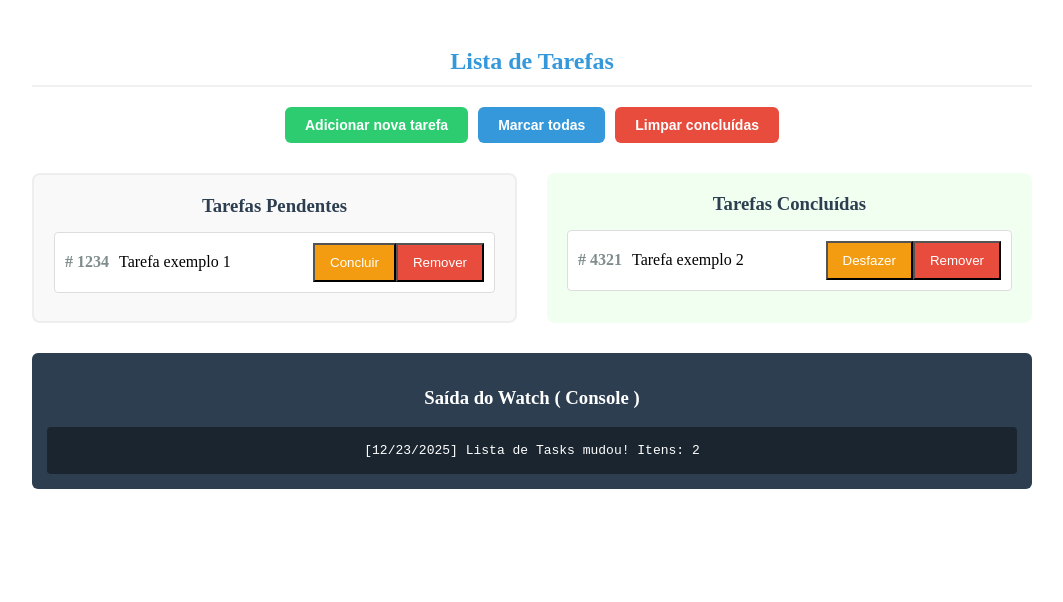
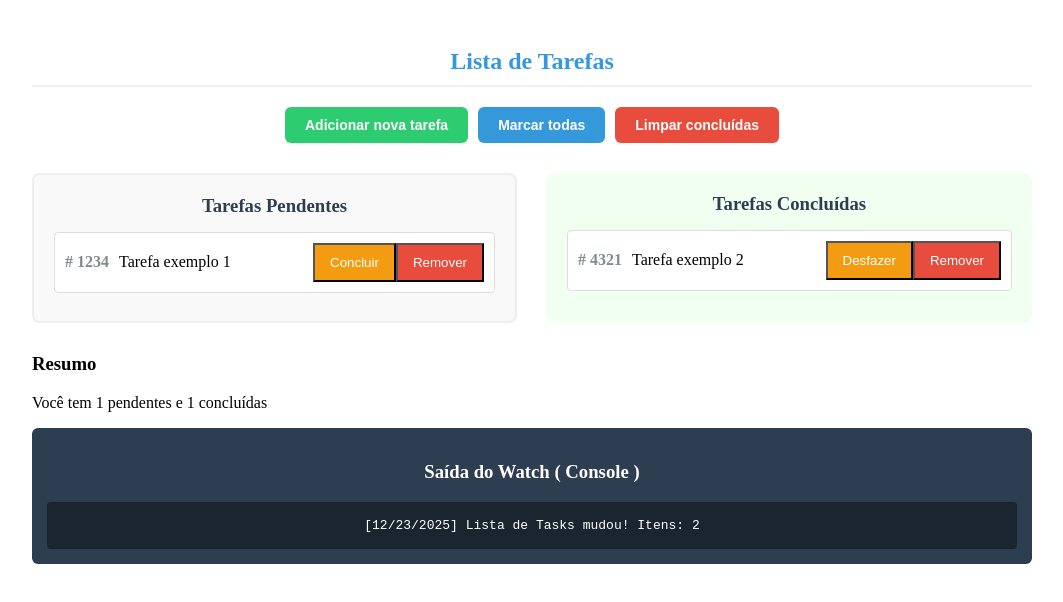
Before and after one commit to DaviRFerreir4/Vue.js, a Vue app in the folder Rocketseat/01-Teoria/01-Fundamentos-do-Vue/: page / in a window 1280 px wide. Shown: the top 602 px of the page, without its empty margins (108-1171 px from the left). Built offline with nearby package versions, Linux system fonts and the light colour scheme.

Commit message:
Trabalhando com v-else e v-else-if

```diff
--- a/Rocketseat/01-Teoria/01-Fundamentos-do-Vue/src/components/TaskList.vue
+++ b/Rocketseat/01-Teoria/01-Fundamentos-do-Vue/src/components/TaskList.vue
@@ -23,6 +23,10 @@
     <div class="tasks-container">
       <div class="pending-tasks">
         <h3>Tarefas Pendentes</h3>
+
+        <p v-if="pendingTasks.length === 0">Não há tarefas pendentes</p>
+
+        <div v-else>
           <TaskItem
             :task="task"
             @toggle-done="toggleTaskDone"
@@ -31,8 +35,13 @@
             :key="task.id"
           />
         </div>
+      </div>
       <div class="completed-tasks">
         <h3>Tarefas Concluídas</h3>
+
+        <p v-if="completedTasks.length === 0">Não há tarefas concluídas</p>
+
+        <div v-else>
           <TaskItem
             :task="task"
             @toggle-done="toggleTaskDone"
@@ -41,6 +50,22 @@
             :key="task.id"
           />
         </div>
+      </div>
+    </div>
+
+    <div>
+      <h3>Resumo</h3>
+      <p v-if="tasks.length === 0">Você ainda não possui tarefas</p>
+      <p v-else-if="pendingTasks.length > 0 && completedTasks.length === 0">
+        Você possui {{ pendingTasks.length }} tarefas pendentes
+      </p>
+      <p v-else-if="completedTasks.length > 0 && pendingTasks.length === 0">
+        Todas as tarefas foram concluídas
+      </p>
+      <p v-else>
+        Você tem {{ pendingTasks.length }} pendentes e
+        {{ completedTasks.length }} concluídas
+      </p>
     </div>
 
     <div class="watch-output">
```
Lines whose indentation alone changed are shown as unchanged.
